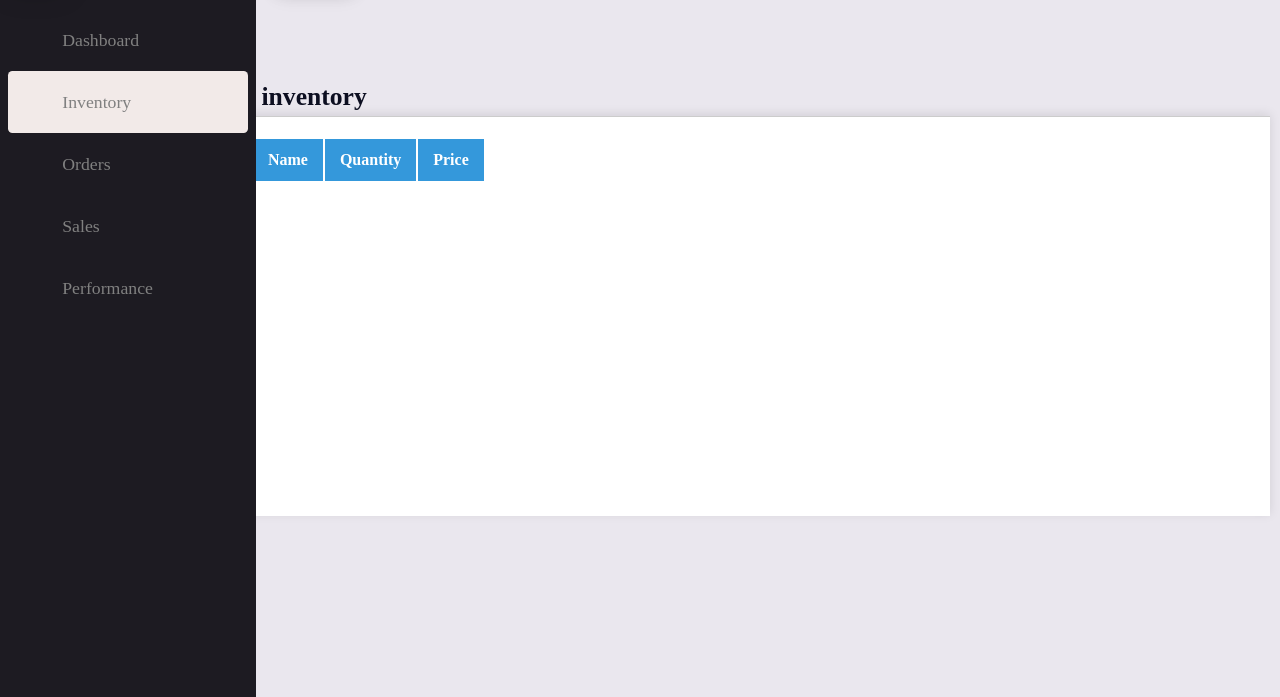
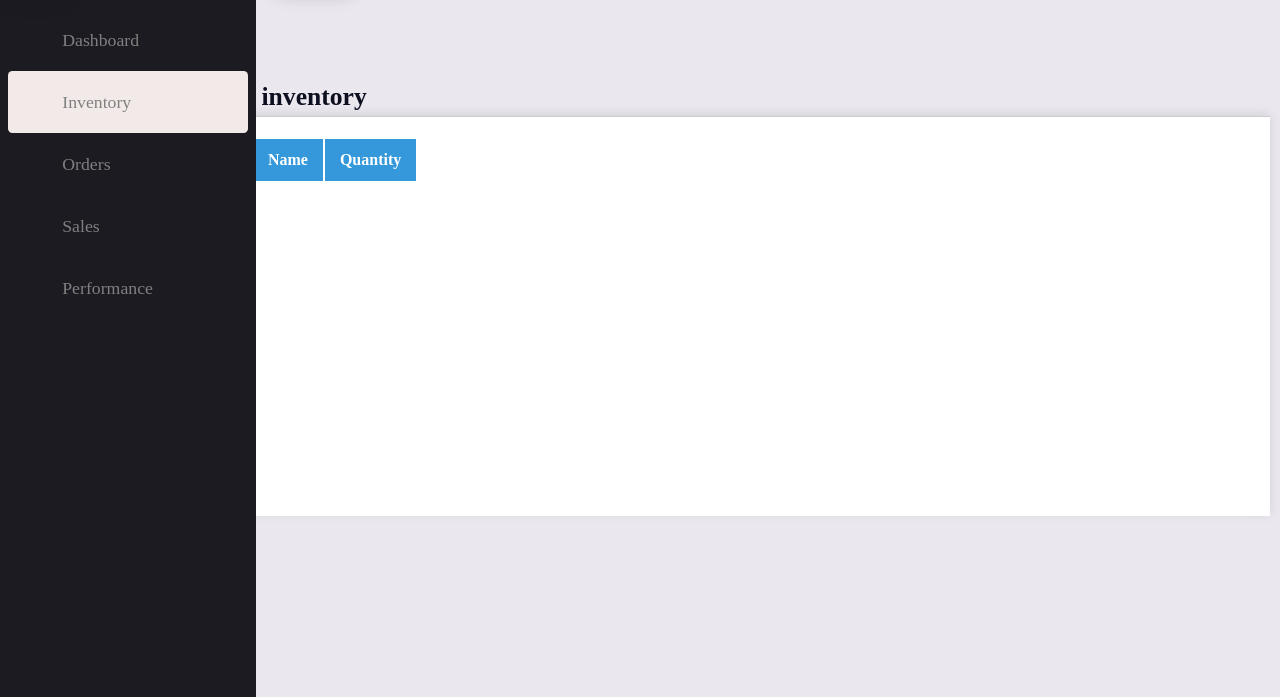
Before and after one commit to dzokha-true/Inventory_Optimizer, an Electron app: page src/source/views/inventory.html in a window 1280 px wide. Shown: the part 103-800 px from the top of the page. Drawn offline with nearby package versions, Linux system fonts and the light colour scheme; no server answers.

Commit message:
Update inventory.html

```diff
--- a/src/source/views/inventory.html
+++ b/src/source/views/inventory.html
@@ -160,7 +160,6 @@
                     <th>SKU</th>
                     <th>Name</th>
 		            <th>Quantity</th>
-                    <th>Price</th>
                 </tr>
             </thead>
             <tbody id="table-body">
```
